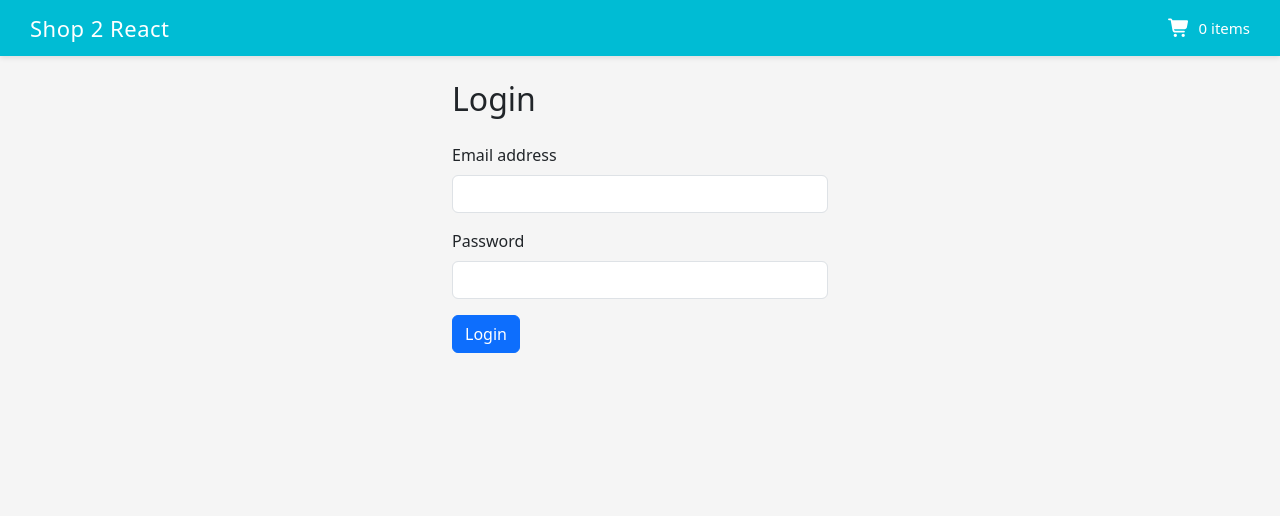
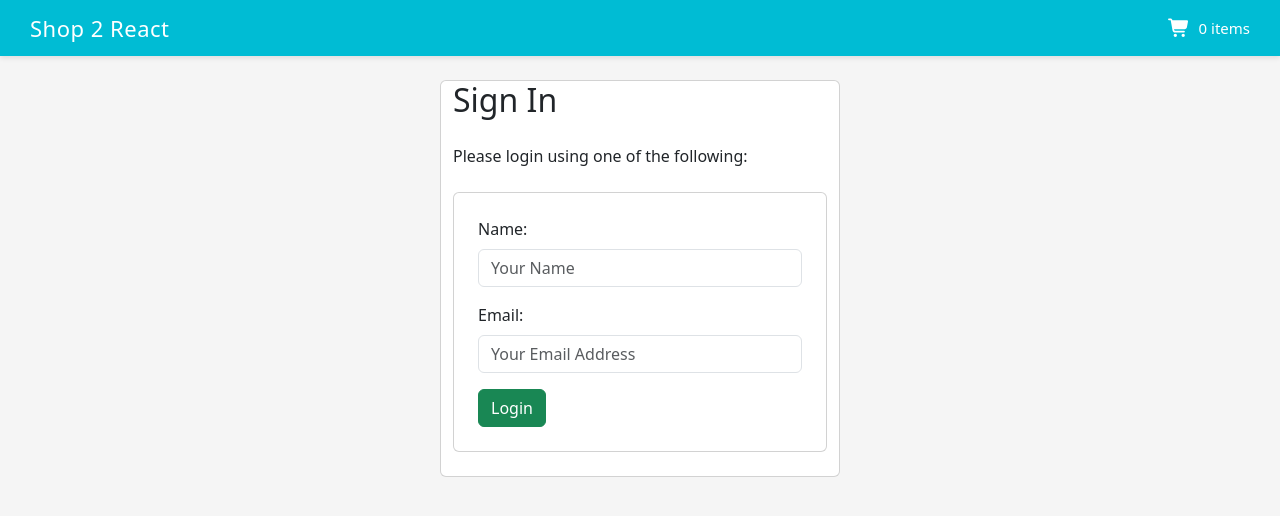
Before and after one commit to GeneralNel/m5-lab-assignment, a React (Create React App) app in the folder shopcart/: page /login in a window 1280 px wide. Shown: the top 516 px of the page. Built offline with nearby package versions, Linux system fonts and the light colour scheme.

Commit message:
update layout of login page

```diff
--- a/shopcart/src/login.js
+++ b/shopcart/src/login.js
@@ -1,21 +1,26 @@
 import React from "react";
+import { Card } from "react-bootstrap";
 
 function Login() {
     return (
-        <div className="container mt-4" style={{ maxWidth: '400px' }}>
-            <h2 className="mb-4">Login</h2>
+        <Card className="container mt-4" style={{ maxWidth: '400px' }}>
+            <h2 className="mb-4">Sign In</h2>
+            <p className="mb-4">Please login using one of the following:</p>
+            <Card className="mb-4 p-4">
                 <form>
                     <div className="mb-3">
-                    <label htmlFor="email" className="form-label">Email address</label>
-                    <input type="email" className="form-control" id="email" />
+                        <label htmlFor="username" className="form-label">Name:</label>
+                        <input type="text" className="form-control" id="username" placeholder="Your Name" />
                     </div>
                     <div className="mb-3">
-                    <label htmlFor="password" className="form-label">Password</label>
-                    <input type="password" className="form-control" id="password" />
+                        <label htmlFor="email" className="form-label">Email:</label>
+                        <input type="email" className="form-control" id="email" placeholder="Your Email Address" />
                     </div>
-                <button type="submit" className="btn btn-primary">Login</button>
+                    <button type="submit" className="btn btn-success">Login</button>
                 </form>
-        </div>
+            </Card>
+
+        </Card>
     );
 }
 
```
Lines whose indentation alone changed are shown as unchanged.
